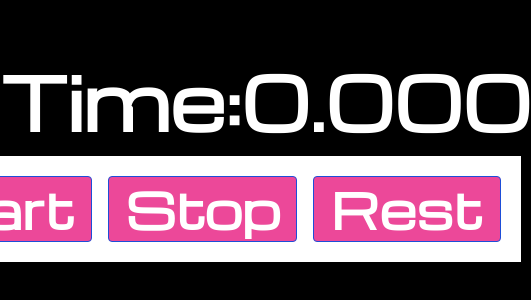
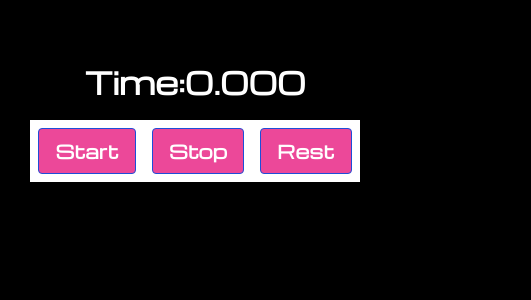
Before and after one commit to Davonne007-TX/stop-watch, a React (Vite) app: page / in a window 390 px wide. Shown: the part 256-556 px from the top of the page, 531 px wide, since content can reach past the window. Built offline with nearby package versions, Linux system fonts and the light colour scheme.

Commit message:
adding tailwind styles for responsiveness

```diff
--- a/src/components/StopWatch.jsx
+++ b/src/components/StopWatch.jsx
@@ -40,11 +40,11 @@ export default function StopWatch() {
 
   return (
     <>
-      <div className="text-white flex flex-col items-center text-7xl mt-80">
+      <div className="text-white flex flex-col items-center text-3xl md:text-6xl lg:text-7xl mt-80">
         <span className="mx-auto font-mich font-bold">
           Time:{secondsPassed.toFixed(3)}
         </span>
-        <div className="flex gap-4 bg-white p-5 text-5xl mt-5 font-mich">
+        <div className="flex items-center justify-center gap-4 bg-white p-2 text-lg md:p-5 md:text-4xl lg:p-5 lg:text-5xl mt-5 font-mich">
           <button
             className="bg-pink-500 hover:bg-pink-700 text-white font-bold py-2 px-4 border border-blue-700 rounded"
             onClick={handleStart}
```
